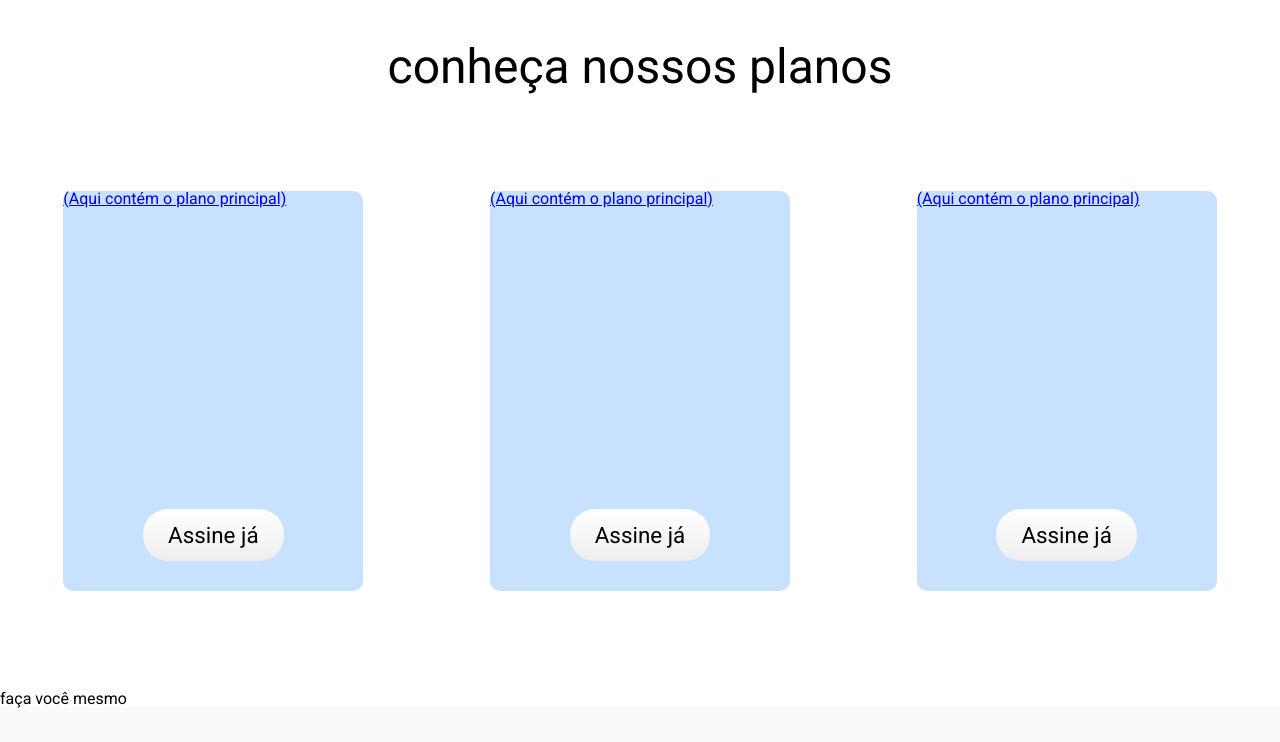
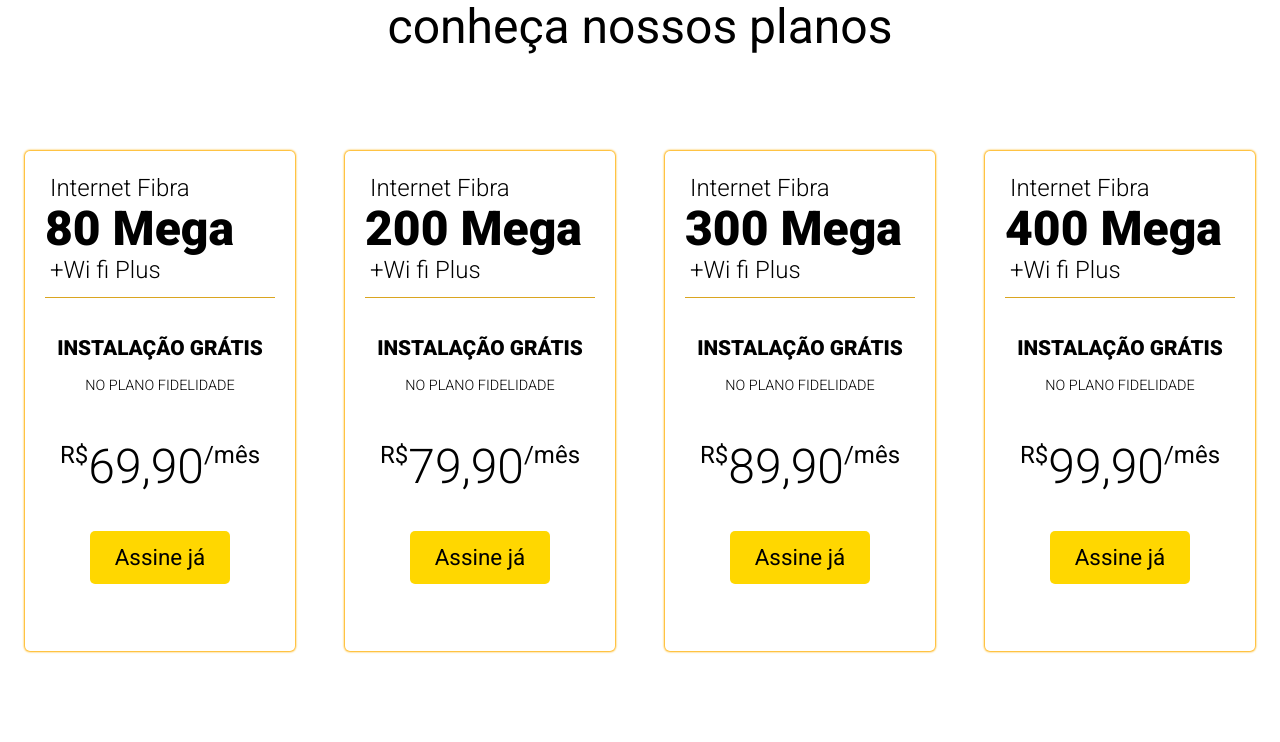
Before and after one commit to alanopaixao/site-px-connect, a plain HTML site: page index.html in a window 1280 px wide. Shown: the part 807-1549 px from the top of the page. Drawn offline with Linux system fonts and the light colour scheme.

Commit message:
montado a estilização da sessão de planos

```diff
--- a/css/chamada.css
+++ b/css/chamada.css
@@ -1,13 +1,11 @@
 .chamada {
     display: flex;
-
     justify-content: space-between;
     align-items: center;
 }
 
 .chamada__container {
-
-    height: calc(100vh - 100px);
+    height: 80vh;
     width: 550px;
     display: flex;
     align-items: center;
@@ -22,6 +20,7 @@
     align-items: flex-end;
     justify-content: center;
     flex-grow: 1;
+    margin-right: 50px;
 }
 
 
@@ -58,7 +57,19 @@
     font-size: 0.9rem;
 }
 
-.chamada__container--botao a p:last-child{
+.chamada__container--botao a p:last-child {
     font-weight: 900;
     font-size: 1rem;
 }
+
+@media screen and (max-width: 1024px) {
+
+    .chamada__container--texto p {
+        font-size: 1.1rem;
+    }
+
+    .chamada__container--texto h1 {
+        font-size: 2rem;
+    }
+
+}
--- a/css/menu.css
+++ b/css/menu.css
@@ -2,6 +2,7 @@
     display: flex;
     justify-content: space-between;
     height: 100px;
+    padding: 10px 50px;
 }
 
 .menu__logo{
@@ -26,3 +27,9 @@
 .menu__lista__item--central{
     font-weight: 700;
 }
+
+@media screen and (max-width: 950px){
+    .menu__lista{
+        display: none;
+    }
+}
--- a/css/nossos-planos.css
+++ b/css/nossos-planos.css
@@ -1,38 +1,128 @@
-.nossos-planos{
+.nossos-planos {
     display: flex;
     justify-content: space-around;
     flex-wrap: wrap;
 }
-.nossos-planos__planos{
-    background-color: var(--azul-bebe);
+
+.nossos-planos__card {
+    background-color: #fff;
     display: flex;
     justify-content: space-between;
     flex-direction: column;
-    height: 400px;
-    width: 300px;
-    border-radius: 10px;
-    margin: 100px 50px;
+    height: 500px;
+    width: 270px;
+    border-radius: 5px;
+    margin: 100px 10px;
+    box-shadow: 0px 0px 2px 1px rgb(255, 174, 0);
+    transition: .5s;
 }
 
-.nossos-planos__planos__conteudo{
-    height: 80%;
+.nossos-planos__card:hover{
+    background-image: linear-gradient(gold, #fff, #fff);
+    box-shadow: 0px 0px 10px 1px rgb(255, 174, 0);
+    transition: .4s;
+}
+
+.nossos-planos__card__conteudo {
+    height: 100%;
+    margin: 20px;
+}
+
+.nossos-planos__card__conteudo--valor p:nth-child(1) {
+    text-align: center;
+    font-weight: 900;
+    text-transform: uppercase;
+    margin: 20px 0;
+    font-size: 1.5rem;
+}
+
+.nossos-planos__card__conteudo--valor p:nth-child(2) {
+    text-align: center;
+    font-weight: 200;
+    text-transform: uppercase;
+}
+
+.nossos-planos__card__conteudo--mega {
+    border-bottom: 1px solid goldenrod;
+    padding-bottom: 10px;
+
+}
+
+.nossos-planos__card__conteudo--mega p {
+    font-size: 1.5rem;
+    font-weight: 300;
+    margin: 5px;
+}
+
+.nossos-planos__card__conteudo--mega h2 {
+    font-size: 3rem;
+    font-weight: 900;
+}
+.nossos-planos__card__conteudo--instalacao {
+    text-align: center;
+    padding-bottom: 10px;
+    margin: 40px 0;
+}
+
+.nossos-planos__card__conteudo--instalacao p:nth-child(1) {
+    text-align: center;
+    font-weight: 900;
+    text-transform: uppercase;
+    margin: 20px 0;
+    font-size: 1.3rem;
+    margin: 20px 0;
+}
+
+.nossos-planos__card__conteudo--instalacao p:nth-child(2) {
+    text-align: center;
+    font-weight: 300;
+    text-transform: uppercase;
+    font-size: 0.9rem;
+    margin: 0;
+}
+
+.nossos-planos__card__conteudo--valor {
+    display: flex;
+    justify-content: center;
+    margin: none;
+}
+
+.nossos-planos__card__conteudo--valor p:nth-child(odd) {
+    font-size: 1.5rem;
+    font-weight: 400;
+    margin: 0;
+
+}
+.nossos-planos__card__conteudo--valor p:nth-child(2) {
+    font-size: 3rem;
+    font-weight: 300;
+    margin: 0;
 }
 
 
-.nossos-planos__planos__botao{
+.nossos-planos__card__conteudo--botao{
     display: flex;
     justify-content: center;
-    align-content: center;
-    border-radius: 25px;
+    align-items: center;
+    margin: 40px 0 5px;
 
 }
 
-.nossos-planos__planos__botao a{
-    background-image: linear-gradient(#fff, #eee);
-    padding: 15px 25px ;
-    border-radius: 25px;
-    color: var(--axul-marinho);
-    margin-bottom: 30px;
-    text-decoration: none;
-    font-size: 1.4rem;
+.nossos-planos__card__conteudo--botao a{
+
+        background-color: gold;
+
+        padding: 15px 25px ;
+        border-radius: 5px;
+        color: var(--axul-marinho);
+        margin-bottom: 30px;
+        text-decoration: none;
+        font-size: 1.4rem;
+        transition: .3s;
 }
+
+.nossos-planos__card__conteudo--botao a:hover{
+
+    box-shadow: 0px 0px 2px 1px rgb(255, 174, 0);
+    transition: .3s;
+}
--- a/css/style.css
+++ b/css/style.css
@@ -10,7 +10,7 @@
 }
 
 .cabecalho{
-    background-image: url("/img/banner1.png");
+    background-image: url("/img/banner3.png");
     min-height: 670px;
 
     background-position: bottom;
--- a/css/vantagens.css
+++ b/css/vantagens.css
@@ -1,12 +1,30 @@
 
 .vantagens__conheca{
     display: flex;
-    justify-content: space-between;
+    justify-content: space-around;
     flex-wrap: wrap;
+}
+
+.vantagens__texto{
+    text-align: end;
+    margin-top: 80px;
+}
+
+.vantagens__texto h1{
+   font-size: 3rem;
+}
+
+.vantagens__texto p:nth-child(1){
+    font-size: 1rem;
+}
+
+.vantagens__texto p:nth-child(2){
+    font-size: 5rem;
 }
 
 .vantagens__conheca__itens{
     height: 300px;
     width: 300px;
     box-shadow: 5px 5px 30px 5px rgba(0, 0, 0, 0.2);
+    margin: 50px 10px;
 }
--- a/index.html
+++ b/index.html
@@ -26,7 +26,8 @@
 </head>
 
 <body>
-    <header class="cabecalho">
+    <header>
+        <div class="cabecalho">
             <div class="menu">
                 <img src="/img/logo.svg" alt="" class="menu__logo">
                 <ul class="menu__lista">
@@ -38,11 +39,11 @@
             </div>
             <div class="chamada">
                 <div class="chamada__container">
-                <div class="nossos-planos__planos nossos-planos__planos--4">
-                    <div class="nossos-planos__planos__conteudo">
+                    <div class="nossos-planos__card nossos-planos__card--4">
+                        <div class="nossos-planos__card__conteudo">
                             <a href="#">(Aqui contém o plano principal)</a>
                         </div>
-                    <div class="nossos-planos__planos__botao">
+                        <div class="nossos-planos__card__botao">
                             <a href="#">Assine já</a>
                         </div>
                     </div>
@@ -60,6 +61,7 @@
                     </div>
                 </div>
             </div>
+        </div>
     </header>
 
     <main>
@@ -67,28 +69,100 @@
             <h1>conheça nossos planos</h1>
         </div>
         <section class="nossos-planos">
-            <div class="nossos-planos__planos nossos-planos__planos--4">
-                <div class="nossos-planos__planos__conteudo">
-                    <a href="#">(Aqui contém o plano principal)</a>
+
+            <div class="nossos-planos__card nossos-planos__card--1">
+                <div class="nossos-planos__card__conteudo">
+                    <div class="nossos-planos__card__conteudo--mega">
+                        <p>Internet Fibra</p>
+                         <!-- VELOCIDADE DO PLANO -->
+                        <h2>80 Mega</h2>
+                        <p>+Wi fi Plus</p>
                     </div>
-                <div class="nossos-planos__planos__botao">
+                    <div class="nossos-planos__card__conteudo--instalacao">
+                        <p>instalação grátis</p>
+                        <p>no plano fidelidade</p>
+                    </div>
+                    <div class="nossos-planos__card__conteudo--valor">
+                        <p>R$</p>
+                        <!-- VALOR DO PLANO -->
+                        <p>69,90</p>
+                        <p>/mês</p>
+                    </div>
+                    <div class="nossos-planos__card__conteudo--botao">
                         <a href="#">Assine já</a>
                     </div>
                 </div>
-            <div class="nossos-planos__planos nossos-planos__planos--4">
-                <div class="nossos-planos__planos__conteudo">
-                    <a href="#">(Aqui contém o plano principal)</a>
+
+
             </div>
-                <div class="nossos-planos__planos__botao">
+            <div class="nossos-planos__card nossos-planos__card--2">
+
+                <div class="nossos-planos__card__conteudo">
+                    <div class="nossos-planos__card__conteudo--mega">
+                        <p>Internet Fibra</p>
+                        <!-- VELOCIDADE DO PLANO -->
+                        <h2>200 Mega</h2>
+                        <p>+Wi fi Plus</p>
+                    </div>
+                    <div class="nossos-planos__card__conteudo--instalacao">
+                        <p>instalação grátis</p>
+                        <p>no plano fidelidade</p>
+                    </div>
+                    <div class="nossos-planos__card__conteudo--valor">
+                        <p>R$</p>
+                        <p>79,90</p>
+                        <!-- VALOR DO PLANO -->
+                        <p>/mês</p>
+                    </div>
+                    <div class="nossos-planos__card__conteudo--botao">
                         <a href="#">Assine já</a>
                     </div>
                 </div>
-            <div class="nossos-planos__planos nossos-planos__planos--4">
-                <div class="nossos-planos__planos__conteudo">
-                    <a href="#">(Aqui contém o plano principal)</a>
             </div>
-                <div class="nossos-planos__planos__botao">
+            <div class="nossos-planos__card nossos-planos__card--3">
+                <div class="nossos-planos__card__conteudo">
+                    <div class="nossos-planos__card__conteudo--mega">
+                        <p>Internet Fibra</p>
+                        <!-- VELOCIDADE DO PLANO -->
+                        <h2>300 Mega</h2>
+                        <p>+Wi fi Plus</p>
+                    </div>
+                    <div class="nossos-planos__card__conteudo--instalacao">
+                        <p>instalação grátis</p>
+                        <p>no plano fidelidade</p>
+                    </div>
+                    <div class="nossos-planos__card__conteudo--valor">
+                        <p>R$</p>
+                        <p>89,90</p>
+                        <!-- VALOR DO PLANO -->
+                        <p>/mês</p>
+                    </div>
+                    <div class="nossos-planos__card__conteudo--botao">
                         <a href="#">Assine já</a>
+                    </div>
+                </div>
+            </div>
+            <div class="nossos-planos__card nossos-planos__card--4">
+                <div class="nossos-planos__card__conteudo">
+                    <div class="nossos-planos__card__conteudo--mega">
+                        <p>Internet Fibra</p>
+                        <!-- VELOCIDADE DO PLANO -->
+                        <h2>400 Mega</h2>
+                        <p>+Wi fi Plus</p>
+                    </div>
+                    <div class="nossos-planos__card__conteudo--instalacao">
+                        <p>instalação grátis</p>
+                        <p>no plano fidelidade</p>
+                    </div>
+                    <div class="nossos-planos__card__conteudo--valor">
+                        <p>R$</p>
+                        <!-- VALOR DO PLANO -->
+                        <p>99,90</p>
+                        <p>/mês</p>
+                    </div>
+                    <div class="nossos-planos__card__conteudo--botao">
+                        <a href="#">Assine já</a>
+                    </div>
                 </div>
             </div>
         </section>
```
Also changed, not shown: 1 other file. Lines whose indentation alone changed are shown as unchanged.
